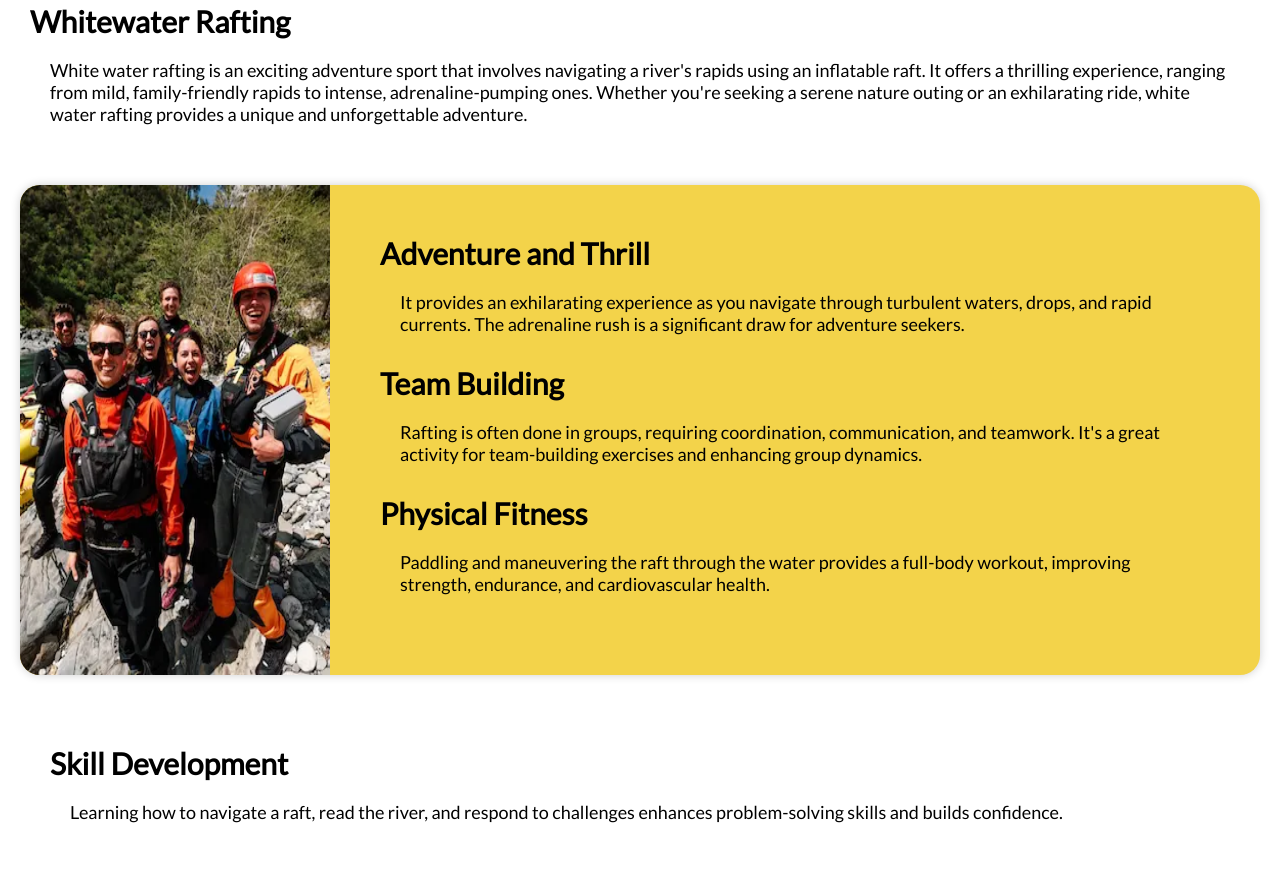
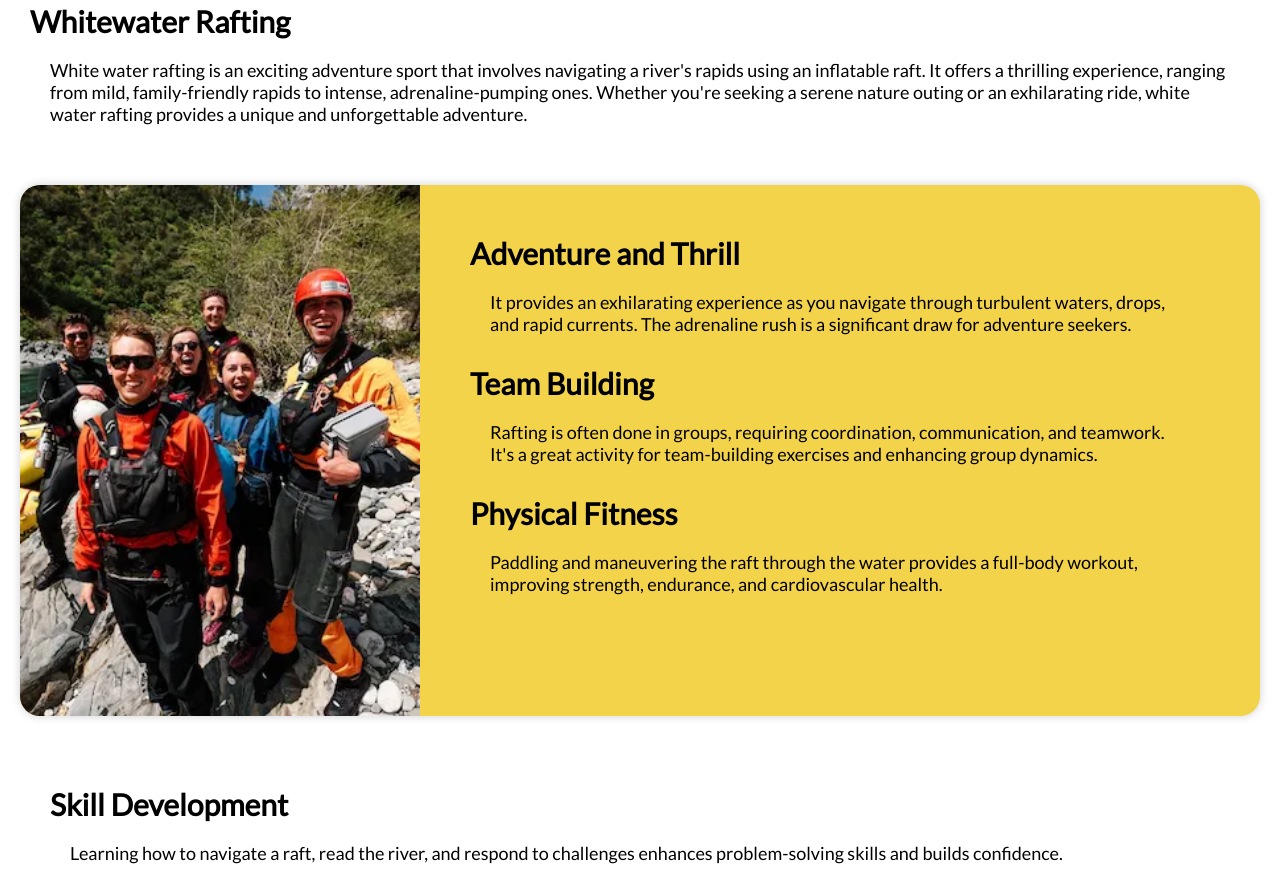
Before and after one commit to gibocode/wdd130, a plain HTML site: page wwr/index.html in a window 1280 px wide. Shown: the part 676-1563 px from the top of the page. Drawn offline with Linux system fonts and the light colour scheme; a web font is replaced by a local one.

Commit message:
Chaneg to flex.

```diff
--- a/wwr/styles/rafting.css
+++ b/wwr/styles/rafting.css
@@ -381,11 +381,6 @@ footer {
     padding: 40px 30px 10px;
 }
 
-.offers {
-    min-height: 400px;
-    display: grid;
-}
-
 .offers h3, .intro h3 {
     font-size: 30px;
 }
@@ -400,11 +395,11 @@ footer {
     border-radius: 20px;
     margin: 20px;
     box-shadow: 0 0 10px #cfcfcf;
-    grid-template-columns: 1fr 3fr;
+    display: flex;
 }
 
 .offers1 img {
-    width: 100%;
+    width: 400px;
     height: 100%;
     border-radius: 20px 0 0 20px;
 }
```
